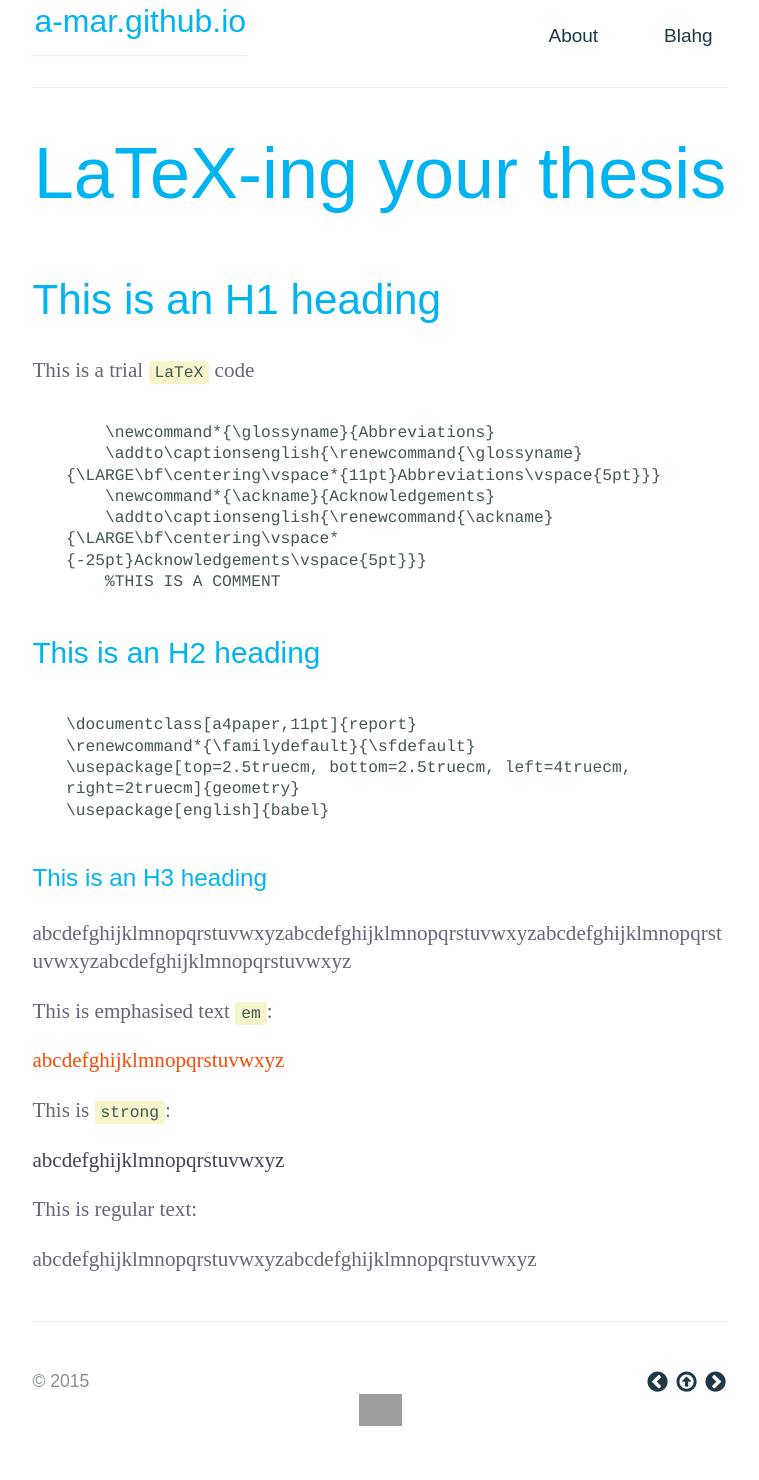
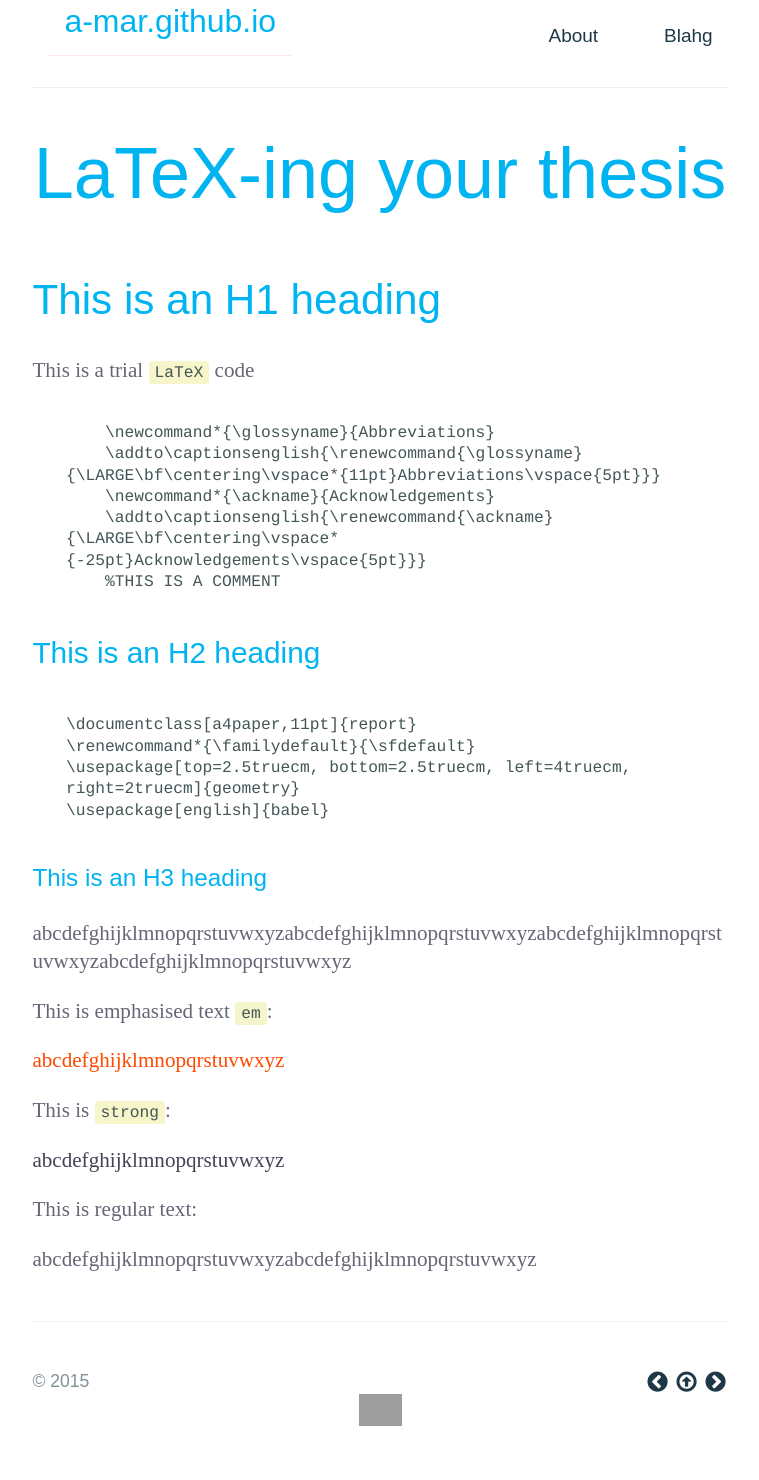
Before and after one commit to a-mar/blahg, a Jekyll site: the page built from index.html, in a window 1280 px wide. Shown: the whole page, without its empty margins (260-1019 px from the left). Built offline with Jekyll 4.4.1, drawn with Linux system fonts in a browser that asks for light colours; nearby versions of some CDN libraries; some web fonts are replaced; Markdown is read by kramdown in place of the engine named in the settings; grey boxes are pictures that could not be loaded.

Commit message:
Update main.css

```diff
--- a/stylesheets/main.css
+++ b/stylesheets/main.css
@@ -229,21 +229,24 @@ h6 {
 }
 
 .header a {
-      margin-bottom:1rem;
-      padding-bottom:1rem;
+      margin:1rem;
+      padding:1rem;
       font-size:2rem;
       color:#00B4F1;
       font-family:'Nuvo', sans-serif;
       font-weight: normal;
-      font-style: normal; }
+      font-style: normal;
+}
     .header a:hover {
-      margin-bottom:1rem;
-      padding-bottom:1rem;
+      margin:1rem;
+      padding:1rem;
       color: rgba(0,180,241,0.5);
       background-color: none;
       font-family:'Nuvo', sans-serif;
       font-weight: normal;
-      font-style: normal; }
+      font-style: normal;
+      border-bottom:none;
+    }
 
 /* Page header */
   @media screen and (min-width: 64em) {
```
